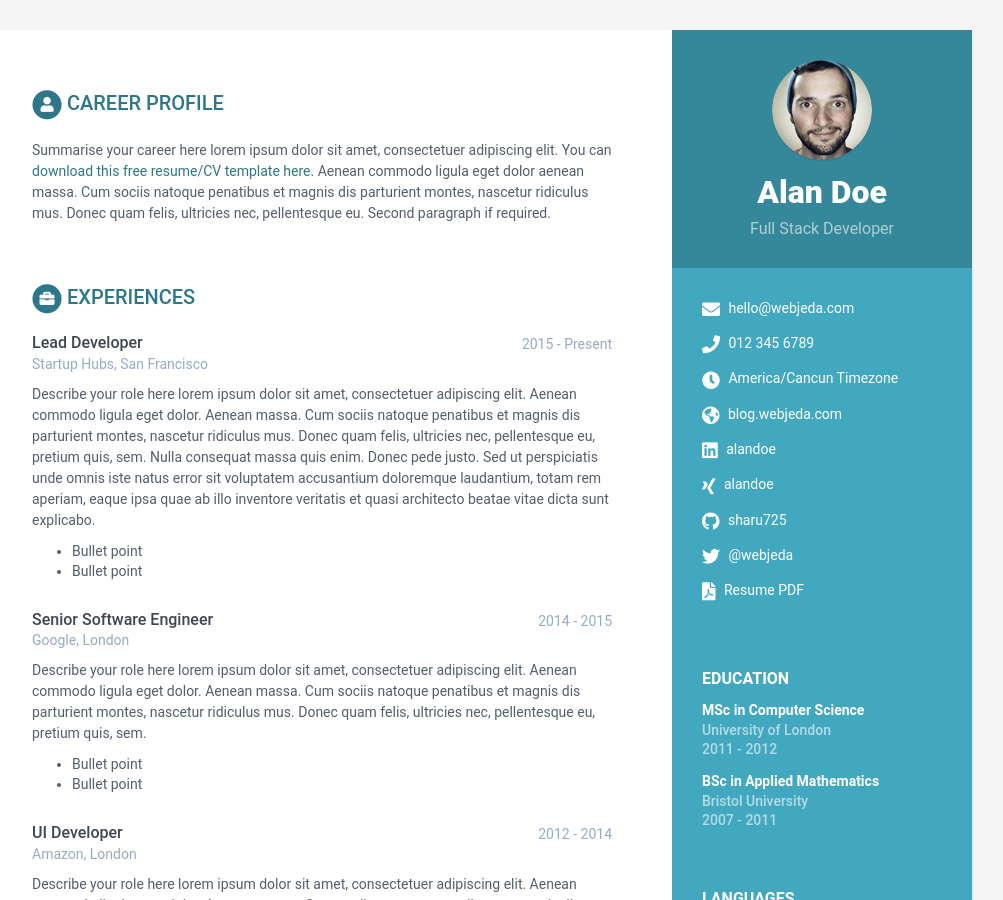
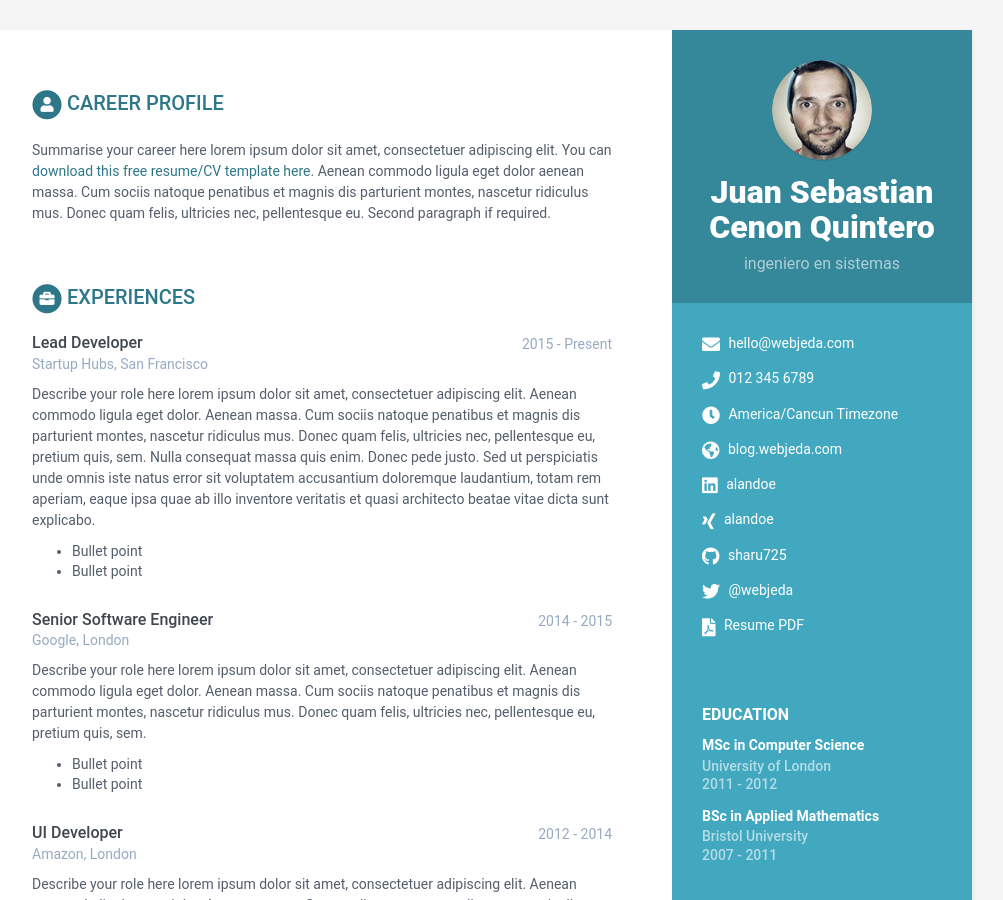
Before and after one commit to sebeteas21/cenon-quintero-cv-2, a Jekyll site: the page built from index.html, in a window 1280 px wide and 900 px high. Shown: the whole window, without its empty margins (168-1171 px from the left). Built offline with Jekyll 4.4.1, drawn with Linux system fonts in a browser that asks for light colours.

Commit message:
Feature/tag line (#1)
* modifia el nombre en el cv

* cambia el tagline

```diff
--- a/_data/data.yml
+++ b/_data/data.yml
@@ -8,8 +8,8 @@ sidebar:
     education: True # set to False if you want education in main section instead of in sidebar
 
     # Profile information
-    name: Alan Doe
-    tagline: Full Stack Developer
+    name: Juan Sebastian Cenon Quintero
+    tagline: ingeniero en sistemas
     avatar: profile.png  #place a 100x100 picture inside /assets/images/ folder and provide the name of the file below
 
     # Sidebar links
```
